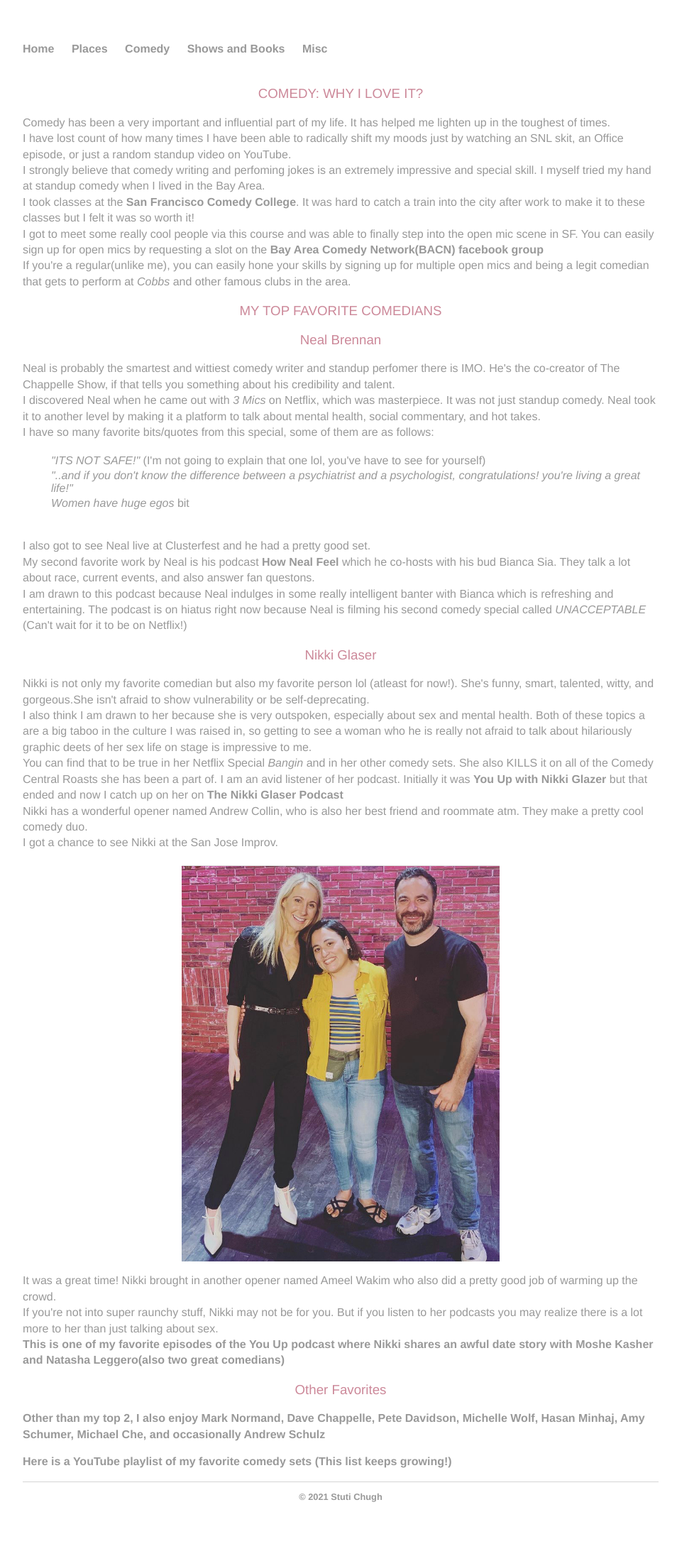
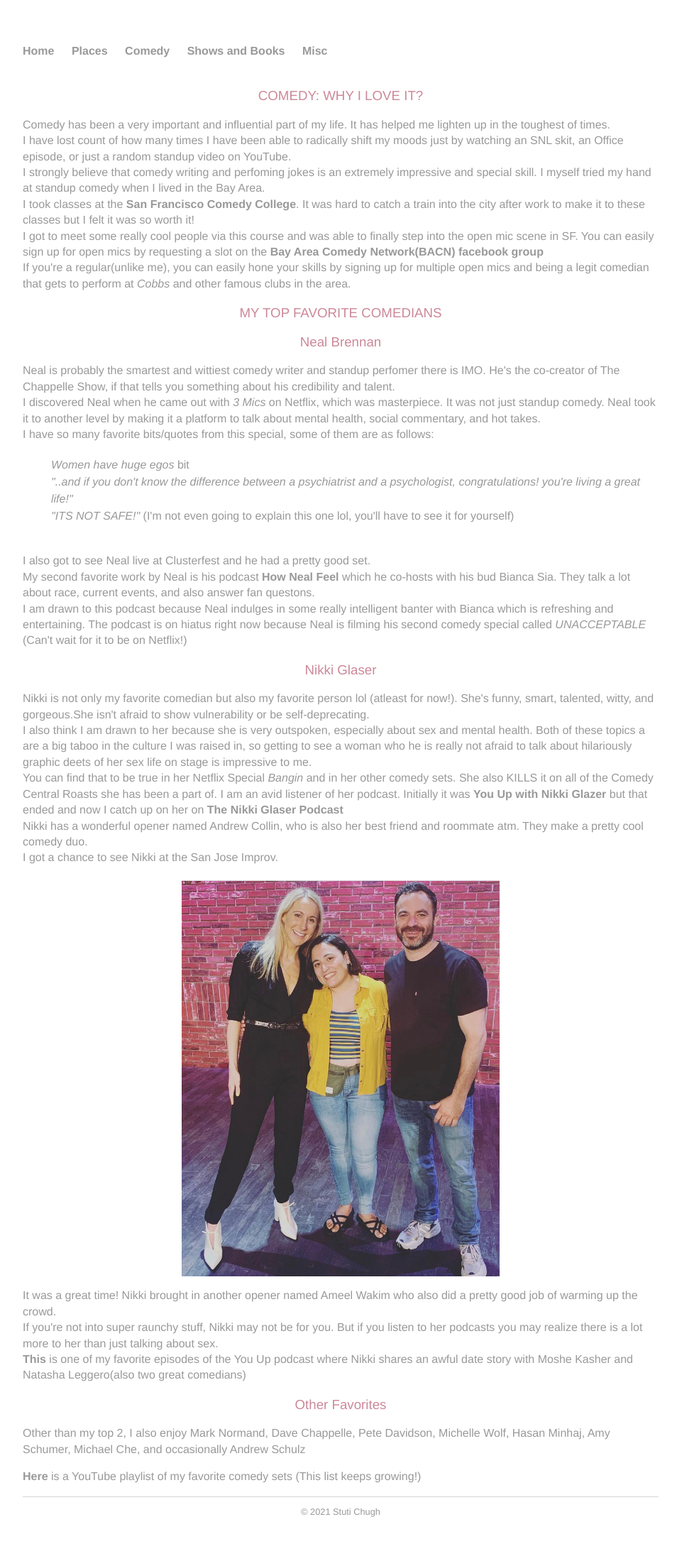
Before and after one commit to stutichugh/stutichugh.github.io, a Jekyll site: the page built from comedy.html, in a window 1280 px wide. Shown: the whole page at 71% size, without its empty margins (160-1114 px from the left). Built offline with Jekyll 4.4.1, drawn with Linux system fonts in a browser that asks for light colours; before the commit the page ends 2178 px from its top, so only the background shows below that.

Commit message:
made changes

```diff
--- a/comedy.html
+++ b/comedy.html
@@ -21,9 +21,9 @@
       I discovered Neal when he came out with <i> 3 Mics</i> on Netflix, which was masterpiece. It was not just standup comedy. Neal took it to another level by making it a platform to talk about mental health, social commentary, and hot takes.<br>
       I have so many favorite bits/quotes from this special, some of them are as follows:
       <ul>
-        <li> <i> "ITS NOT SAFE!" </i> (I'm not going to explain that one lol, you've have to see for yourself) </li>
+        <li> <i> Women have huge egos</i> bit </li>
         <li> <i> "..and if you don't know the difference between a psychiatrist and a psychologist, congratulations! you're living a great life!" </i> </li>
-        <li> <i> Women have huge egos</i> bit </li>
+        <li> <i> "ITS NOT SAFE!" </i> (I'm not even going to explain this one lol, you'll have to see it for yourself) </li>
       </ul>
       </p>
       <p>I also got to see Neal live at Clusterfest and he had a pretty good set.
@@ -49,7 +49,7 @@
 
     If you're not into super raunchy stuff, Nikki may not be for you. But if you listen to her podcasts you may realize there is a lot more to her than just talking about sex.<br>
 
-    <a href="https://www.youtube.com/watch?v=17UsmVOL6X0&t=98s&ab_channel=YouUpwithNikkiGlaser"><b>This<b></a> is one of my favorite episodes of the You Up podcast where Nikki shares an awful date story with Moshe Kasher and Natasha Leggero(also two great comedians)<br>
+    <a href="https://www.youtube.com/watch?v=17UsmVOL6X0&t=98s&ab_channel=YouUpwithNikkiGlaser"><b>This</b></a> is one of my favorite episodes of the You Up podcast where Nikki shares an awful date story with Moshe Kasher and Natasha Leggero(also two great comedians)<br>
     </p>
 
     <h3 style="color: #cc8899;">Other Favorites</h3>
--- a/css/main.css
+++ b/css/main.css
@@ -54,7 +54,8 @@
  li {
     list-style: none;
     font-size: 1em;
-    margin-bottom: 3px;
+    /* margin-bottom: 10px; */
+    line-height: 1.5em;
     font-family:'Helvetica', 'Arial', 'Sans-Serif';
     color: #999;
 }
```
